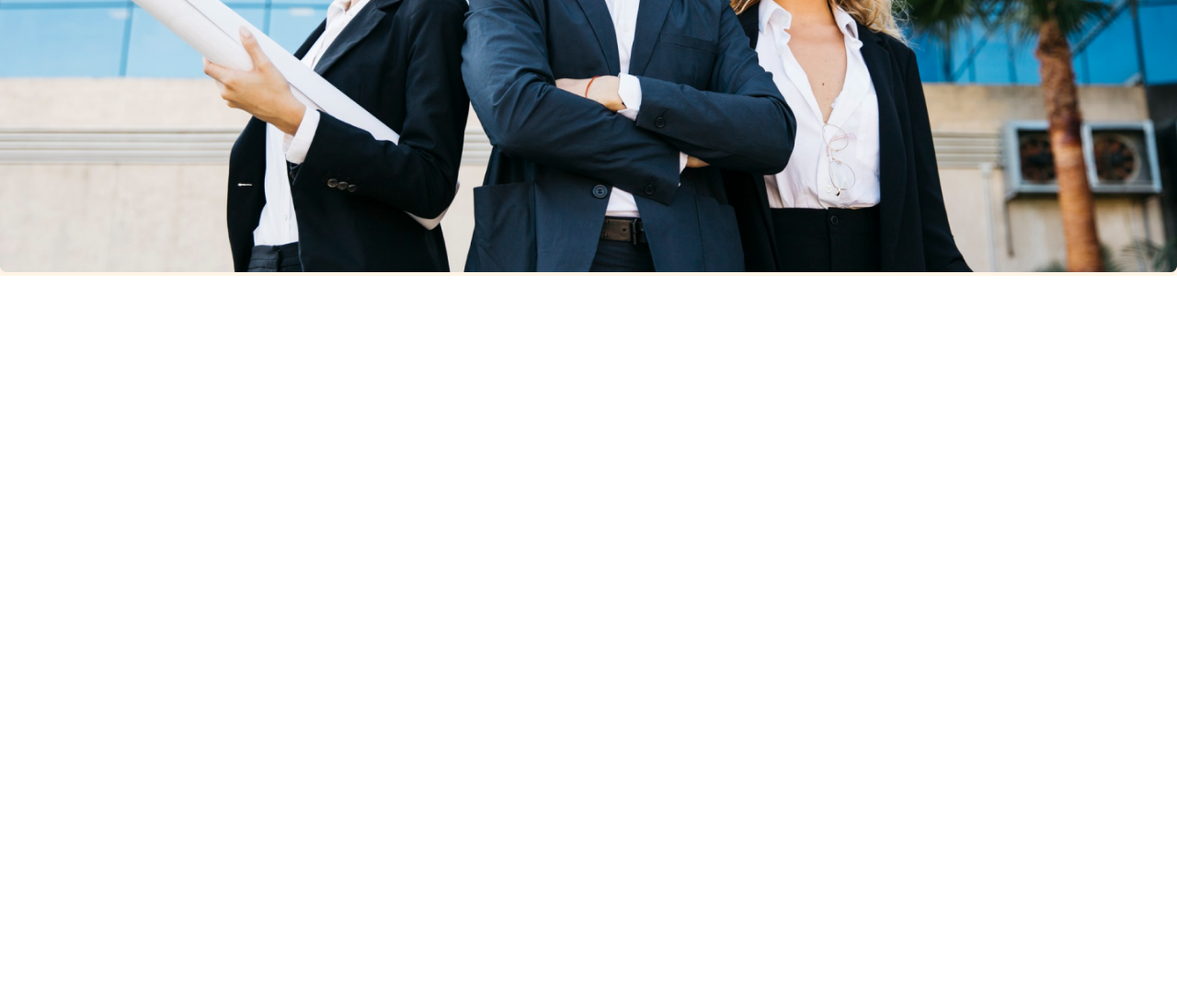
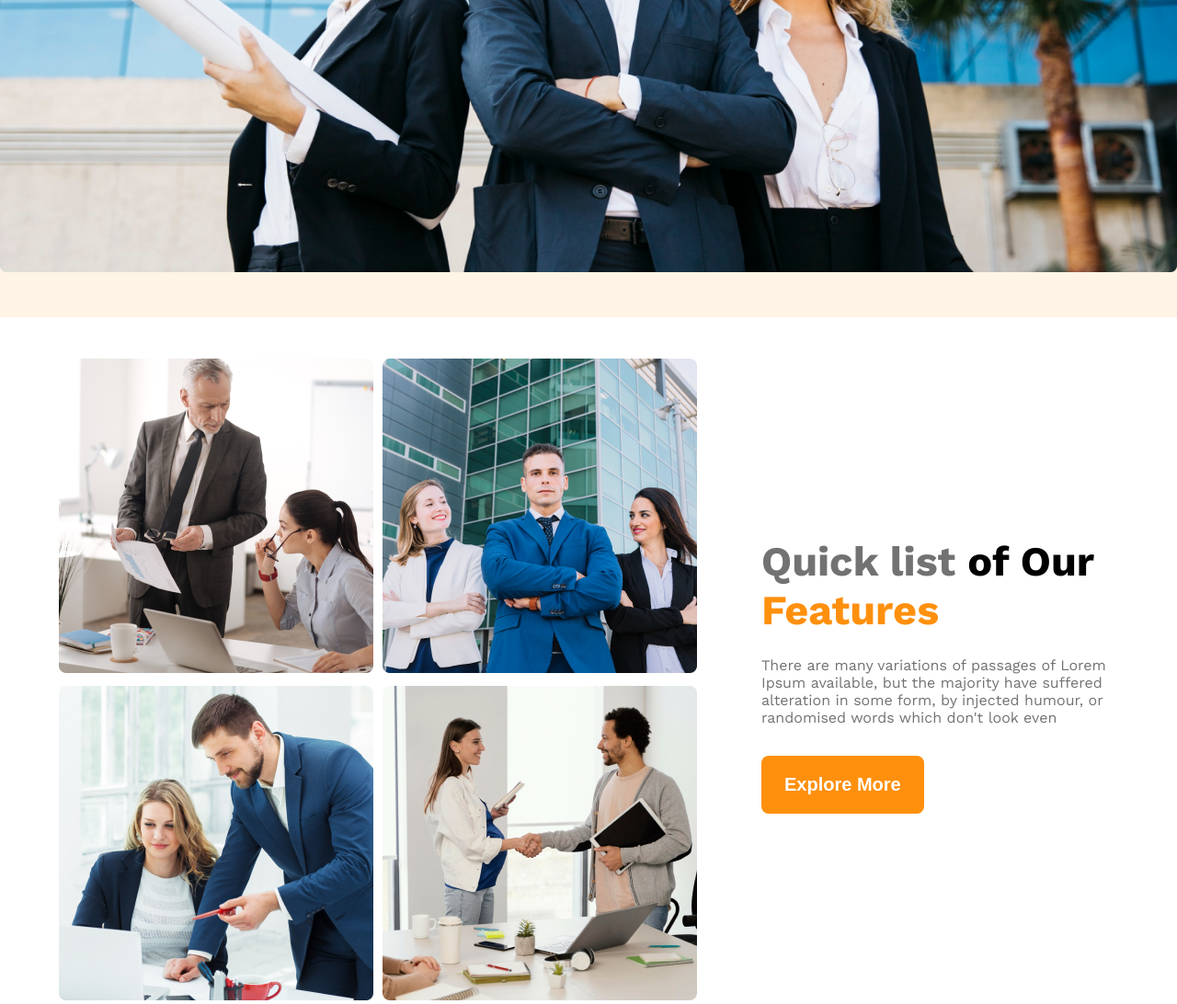
Before and after one commit to farhanAfrad/architects-g3, a plain HTML site: page index.html in a window 1280 px wide. Shown: the part 896-1988 px from the top of the page at 92% size. Before the commit the page ends 1196 px from the top, so only its background shows below. Drawn offline with nearby package versions, Linux system fonts and the light colour scheme.

Commit message:
features section done

```diff
--- a/index.html
+++ b/index.html
@@ -41,8 +41,23 @@
             </div>
         </div>
     </header>
-    <main>
-
+    <main class="main">
+        <section class="feature-section-container">
+            <div class="feature-image">
+                <div><img src="images/team1.png" alt=""></div>
+                <div><img src="images/team2.png" alt=""></div>
+                <div><img src="images/team3.png" alt=""></div>
+                <div><img src="images/team4.png" alt=""></div>
+            </div>
+            <div class="feature-information">
+                <h2 class="f-des-title"><span class="des-color">Quick list</span> of Our <span class="features-text color-2">Features</span></h2>
+                <p class="des-color">
+                    There are many variations of passages of Lorem Ipsum available, but the majority have suffered alteration in some form,
+                    by injected humour, or randomised words which don't look even
+                </p>
+                <button class="primary-button">Explore More</button>
+            </div>
+        </section>
     </main>
     <footer>
 
--- a/styles/style.css
+++ b/styles/style.css
@@ -14,6 +14,9 @@ body{
 }
 .des-color{
     color: #727272;
+}
+.color-2{
+    color:#FF900E;
 }
 /*header style  */
 .header{
@@ -69,12 +72,56 @@ nav{
 }
 .banner{
     max-width: 1440px;
+    padding-bottom: 45px;
 }
 .banner img{
     width: 100%;
 }
 
+/* main section style */
+main{
+    max-width: 1440px;
+    margin: 0 auto;
+    margin-top: 45px;
+}
 
+/* feactures section style */
+.feature-section-container{
+    display: flex;
+    align-items: center;
+    width: 90%;
+    gap: 70px;
+    margin: 0 auto;
+
+}
+.feature-image{
+    display: grid;
+    grid-template-columns: repeat(2,1fr);
+    gap: 10px;
+}
+.f-des-title{
+    font-size: 45px;
+    font-weight: 700;
+    margin-bottom: 24px;
+
+}
+.feature-information > .des-color{
+    margin-bottom: 32px;
+}
+
+
+
+
+
+
+
+
+
+
+
+
+
+/* responsive */
 @media  screen and (max-width:576px) {
     .header-content,.banner{
         width: 100%;
@@ -92,4 +139,12 @@ nav{
     .header-title{
         font-size: 45px;
     }
+
+    /* features section responsive */
+    .feature-section-container{
+        flex-direction: column-reverse;
+    }
+    .feature-image{
+        grid-template-columns: repeat(1,1fr);
+    }
 }
```
